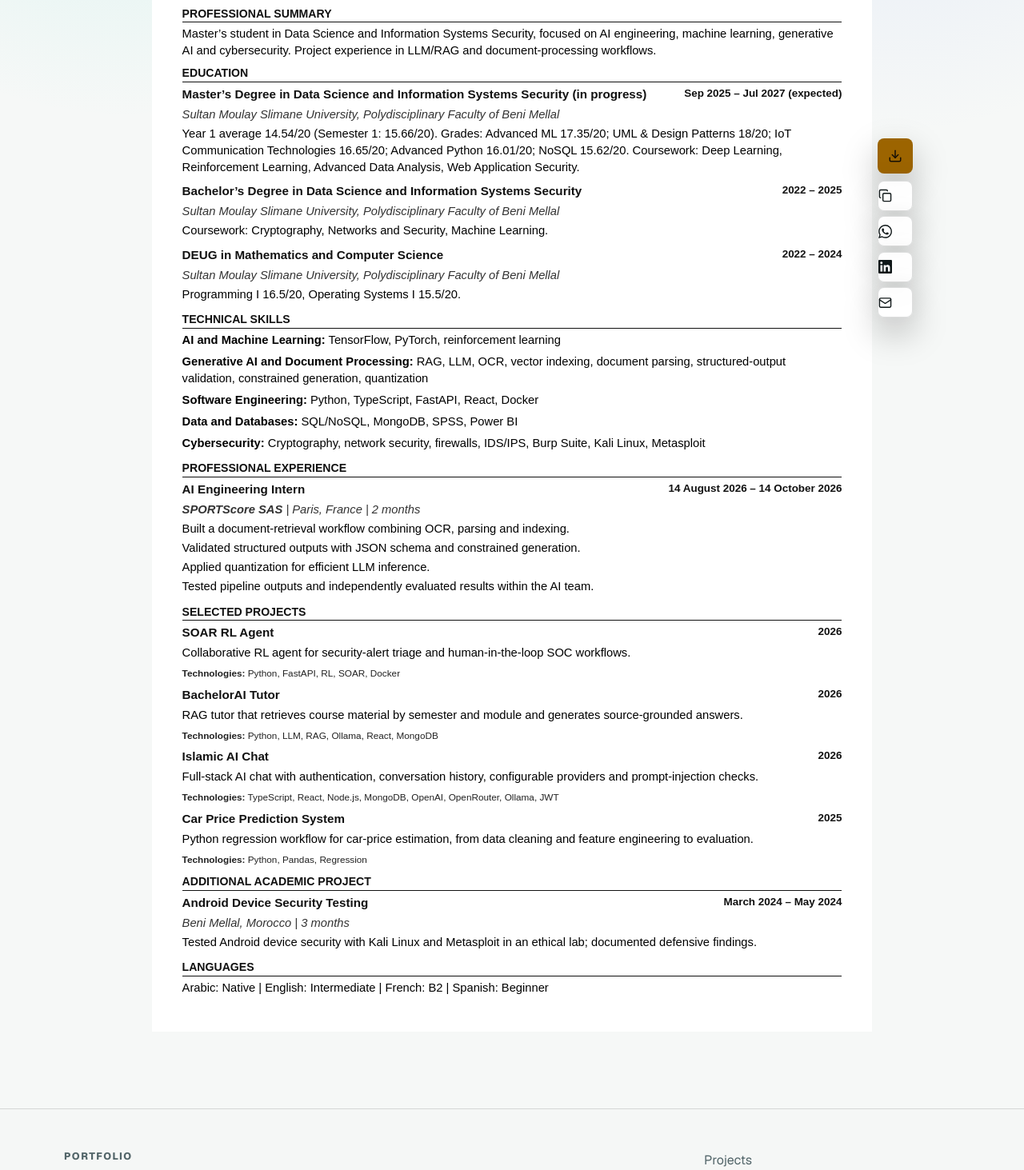
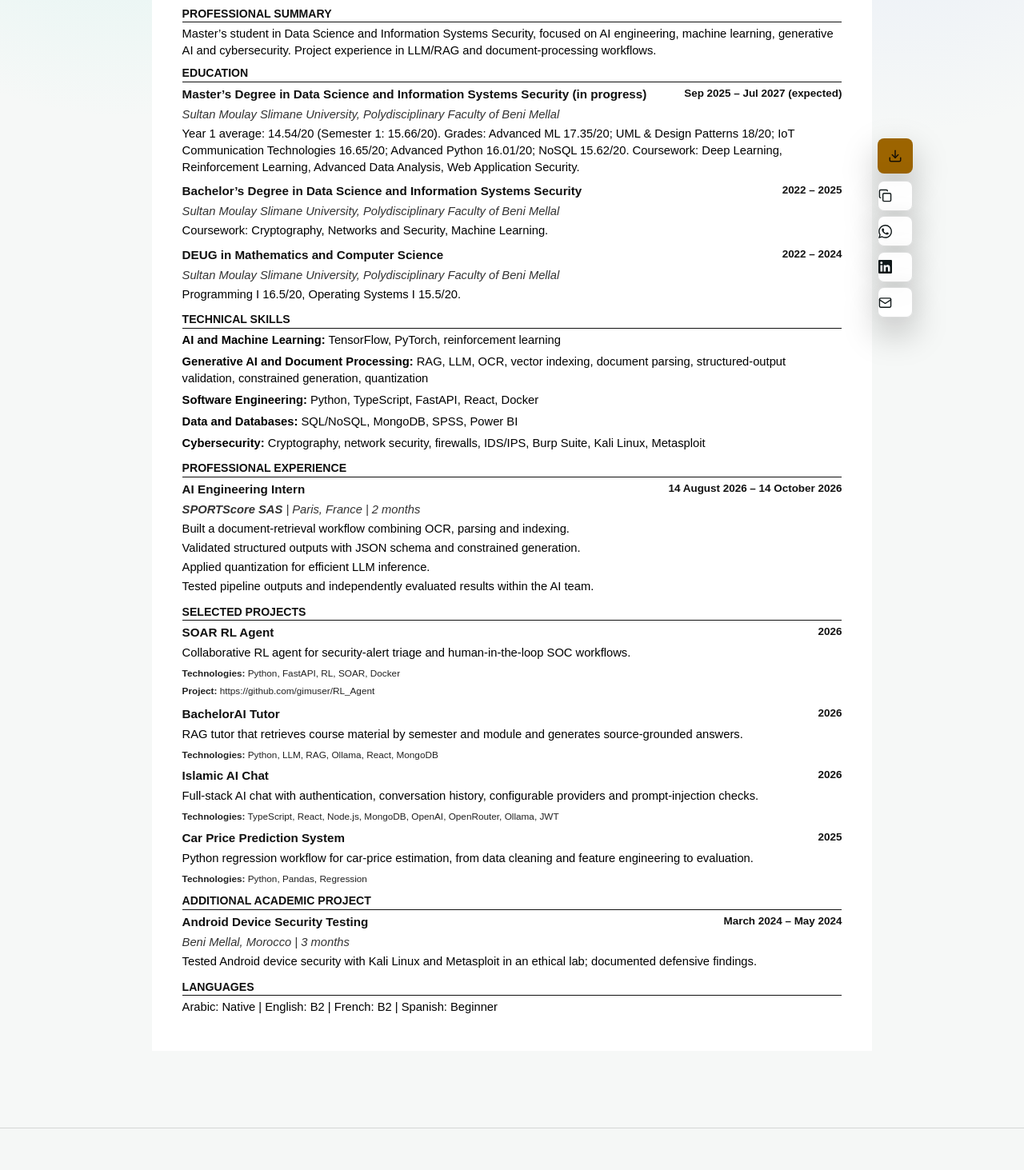
Before and after one commit to gimuser/Portfulio, a Next.js app: page /cv in a window 1280 px wide. Shown: the part 383-1846 px from the top of the page at 80% size. Built offline with nearby package versions, Linux system fonts and the light colour scheme.

Commit message:
Restore education line breaks, English B2 and SOAR repository link

```diff
--- a/data/cv.ts
+++ b/data/cv.ts
@@ -49,8 +49,8 @@ export const cvEducation: CvEducation[] = [
     },
     institution: masterInstitution,
     details: {
-      en: "Year 1 average 14.54/20 (Semester 1: 15.66/20). Grades: Advanced ML 17.35/20; UML & Design Patterns 18/20; IoT Communication Technologies 16.65/20; Advanced Python 16.01/20; NoSQL 15.62/20. Coursework: Deep Learning, Reinforcement Learning, Advanced Data Analysis, Web Application Security.",
-      fr: "Moyenne de 1re année : 14,54/20 (S1 : 15,66/20). Notes : ML avancé 17,35/20 ; UML & Design Patterns 18/20 ; Technologies de communication IoT 16,65/20 ; Python avancé 16,01/20 ; NoSQL 15,62/20. Cours : Deep Learning, Reinforcement Learning, analyse avancée des données, sécurité des applications web.",
+      en: "Year 1 average: 14.54/20 (Semester 1: 15.66/20).\nGrades: Advanced ML 17.35/20; UML & Design Patterns 18/20; IoT Communication Technologies 16.65/20; Advanced Python 16.01/20; NoSQL 15.62/20.\nCoursework: Deep Learning, Reinforcement Learning, Advanced Data Analysis, Web Application Security.",
+      fr: "Moyenne de 1re année : 14,54/20 (S1 : 15,66/20).\nNotes : ML avancé 17,35/20 ; UML & Design Patterns 18/20 ; Technologies de communication IoT 16,65/20 ; Python avancé 16,01/20 ; NoSQL 15,62/20.\nCours : Deep Learning, Reinforcement Learning, analyse avancée des données, sécurité des applications web.",
     },
   },
   {
@@ -172,6 +172,7 @@ export const cvProjects: CvProject[] = [
       fr: "Agent RL collaboratif pour le triage des alertes et les workflows SOC avec intervention humaine.",
     },
     technologies: ["Python", "FastAPI", "RL", "SOAR", "Docker"],
+    github: "https://github.com/gimuser/RL_Agent",
   },
   {
     slug: "bachelor-ai-tutor",
@@ -207,7 +208,7 @@ export const cvProjects: CvProject[] = [
 
 export const cvLanguages: { name: LocalizedText; level: LocalizedText }[] = [
   { name: { en: "Arabic", fr: "Arabe" }, level: { en: "Native", fr: "langue maternelle" } },
-  { name: { en: "English", fr: "Anglais" }, level: { en: "Intermediate", fr: "intermédiaire" } },
+  { name: { en: "English", fr: "Anglais" }, level: { en: "B2", fr: "B2" } },
   { name: { en: "French", fr: "Français" }, level: { en: "B2", fr: "B2" } },
   { name: { en: "Spanish", fr: "Espagnol" }, level: { en: "Beginner", fr: "débutant" } },
 ];
```
